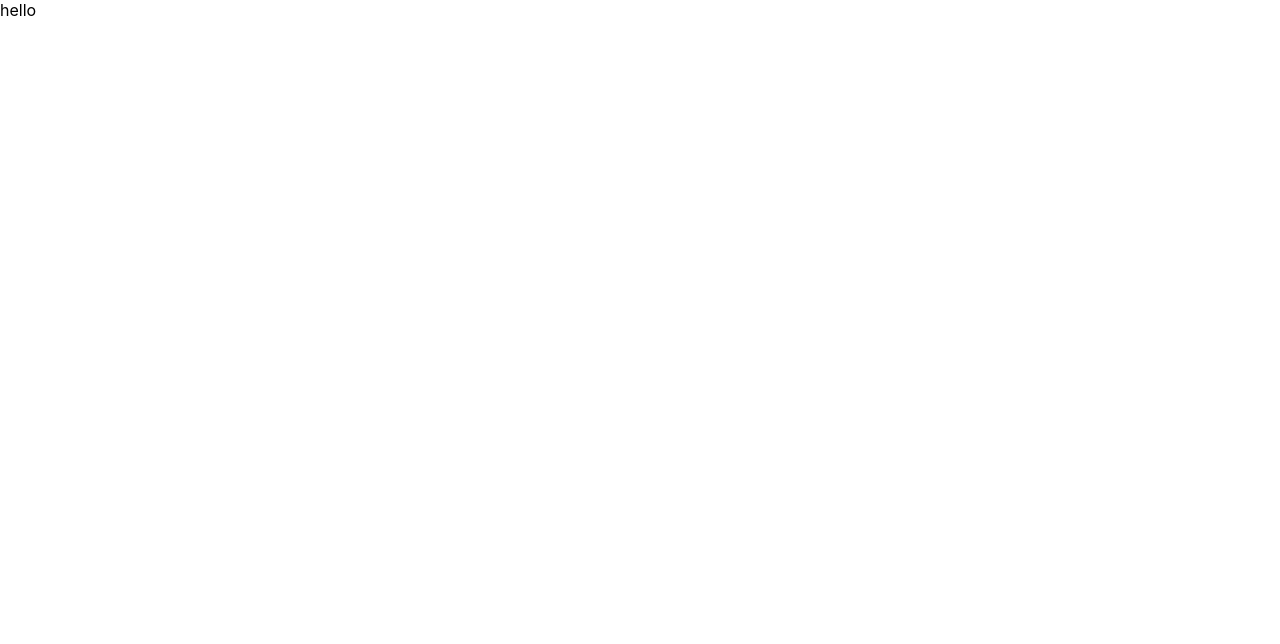
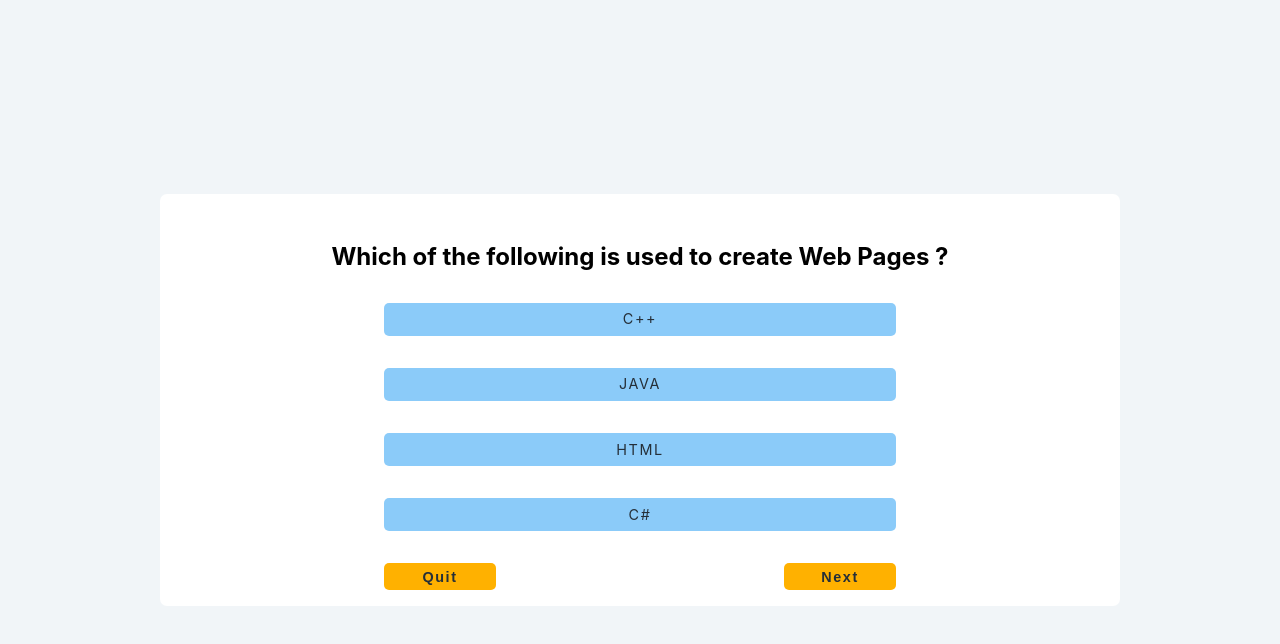
Before and after one commit to raunak299/webQuiz, a React (Create React App) app: page /contest/71850543-9797-4093-bc63-1e6b26df5d26 in a window 1280 px wide. Shown: the top 644 px of the page. Built offline with nearby package versions, Linux system fonts and the light colour scheme.

Commit message:
questions added

```diff
--- a/src/Components/Form/Form.tsx
+++ b/src/Components/Form/Form.tsx
@@ -5,9 +5,9 @@ import { Link } from 'react-router-dom';
 
 function Form(){
 
-      let [level,setLevel] = useState('easy');
+      let [level,setLevel] = useState(QuizModel[0].quizCategory);
       let [categoryList,setCategoryList] = useState<string[]> ([]);
-      let [category,setCategory] = useState(categoryList[0]);
+      let [category,setCategory] = useState(QuizModel[0].quizName);
       let [contestId,setContestId] = useState('');
 
 
--- a/src/Pages/Contest/Contest.css
+++ b/src/Pages/Contest/Contest.css
@@ -0,0 +1,82 @@
+.contest-page{
+    display:flex;
+    justify-content: center;
+    align-items: center;
+    min-height:100vh;
+    background: #f1f5f8;
+}
+
+.question-sec{
+    padding:1rem;
+    /* height:75vh; */
+    width:75vw;
+    display:flex;
+    flex-direction: column;
+    justify-content: space-between;
+    align-items:center;
+    background: white;
+    border-radius: 7px;
+}
+
+.question-sec h2{
+    padding-top:2rem;
+    text-align: center;
+}
+
+.question-sec ul li {
+    padding: .9rem;
+    border-radius: 5px;
+    background:  #8bcbf9;
+    line-height: .3;
+    font-size: .9rem;
+    color: #252f38;
+    letter-spacing: .1rem;
+    text-align: center;
+    border:none;
+    min-width:40vw;
+    margin:2rem 0rem 1rem 0rem;
+    list-style-type: none;
+}
+
+.question-sec ul li:hover{
+    background:#328fdb;;
+    color:white;
+}
+
+.question-navigation{
+    display: flex;
+    justify-content: space-between;
+    width:40vw;
+}
+
+.question-navigation button{
+    padding: .7rem;
+    border-radius: 5px;
+    background:#ffb100;
+    color:#252f38;
+    line-height: .3;
+    font-size: .9rem;
+    font-weight:600;
+    letter-spacing: .1rem;
+    text-align: center;
+    border:none;
+    width:7rem;
+    margin:1rem 0rem 0rem 0rem;
+}
+
+.question-navigation button:nth-child(1):hover {
+  background: rgba(242, 6, 6, 0.701);
+  color:white;
+}
+
+.question-navigation button:nth-child(2):hover {
+    background: #252f38;
+    color:white;
+  }
+
+
+  /* @media(min-width:750px){
+    .question-navigation{
+
+    }
+  } */
--- a/src/Pages/Contest/Contest.tsx
+++ b/src/Pages/Contest/Contest.tsx
@@ -1,8 +1,43 @@
-
+import React, { useState } from "react";
+import { useParams } from "react-router-dom";
+import { QuizModel } from "../../DataModel/quiz";
+import './Contest.css'
 
 function Contest(){
+
+    let params = useParams<{contestId:string}>();
+    let contestId = params.contestId;
+    let [quesData] = QuizModel.filter((item)=>(item.quizId === contestId))
+                   .map((item)=>(item.questions));
+    console.log(quesData);
+
+    const [quesNo, setQuesNo] = useState(0);
+    let {question,options} = quesData[quesNo];
+
+    const nextQuesHandler = (e : React.MouseEvent<HTMLButtonElement>) =>{
+        let currQuesNo = (e.target as HTMLButtonElement).value;
+        if(currQuesNo === String(question.length)){
+            return;
+        }
+       setQuesNo(quesNo +1);
+    }
+
     return(
-       <div>hello</div>
+       <div className='contest-page'>
+        <div className="question-sec">
+            <h2>{question}</h2>
+            <ul>
+                {options.map((item)=>(
+                      <li>{item.value}</li>
+                ))}
+            </ul>
+
+        <div className="question-navigation">
+            <button>Quit </button>
+            <button onClick={nextQuesHandler}>Next </button>
+        </div>
+        </div>
+       </div>
     )
 }
 
```
